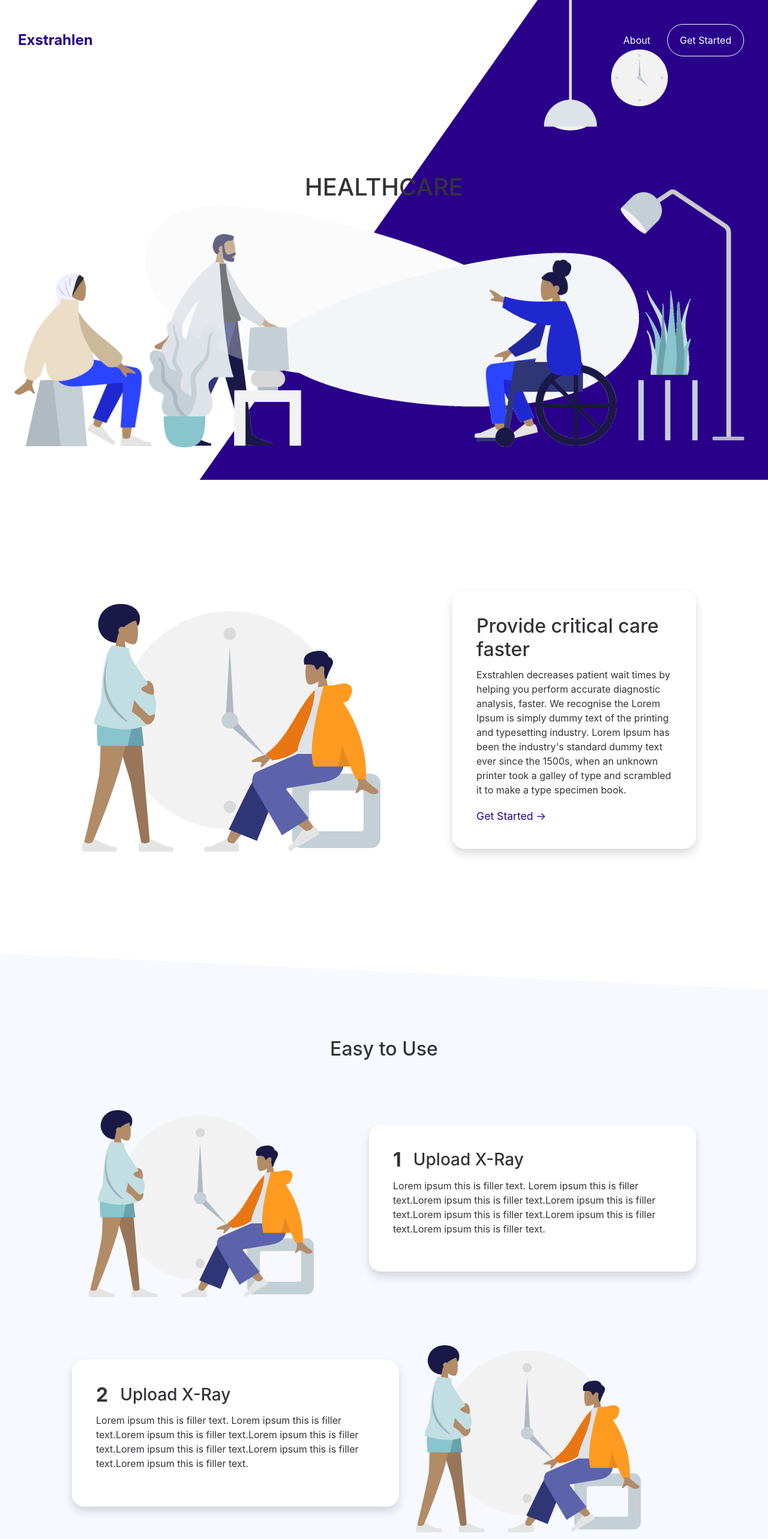
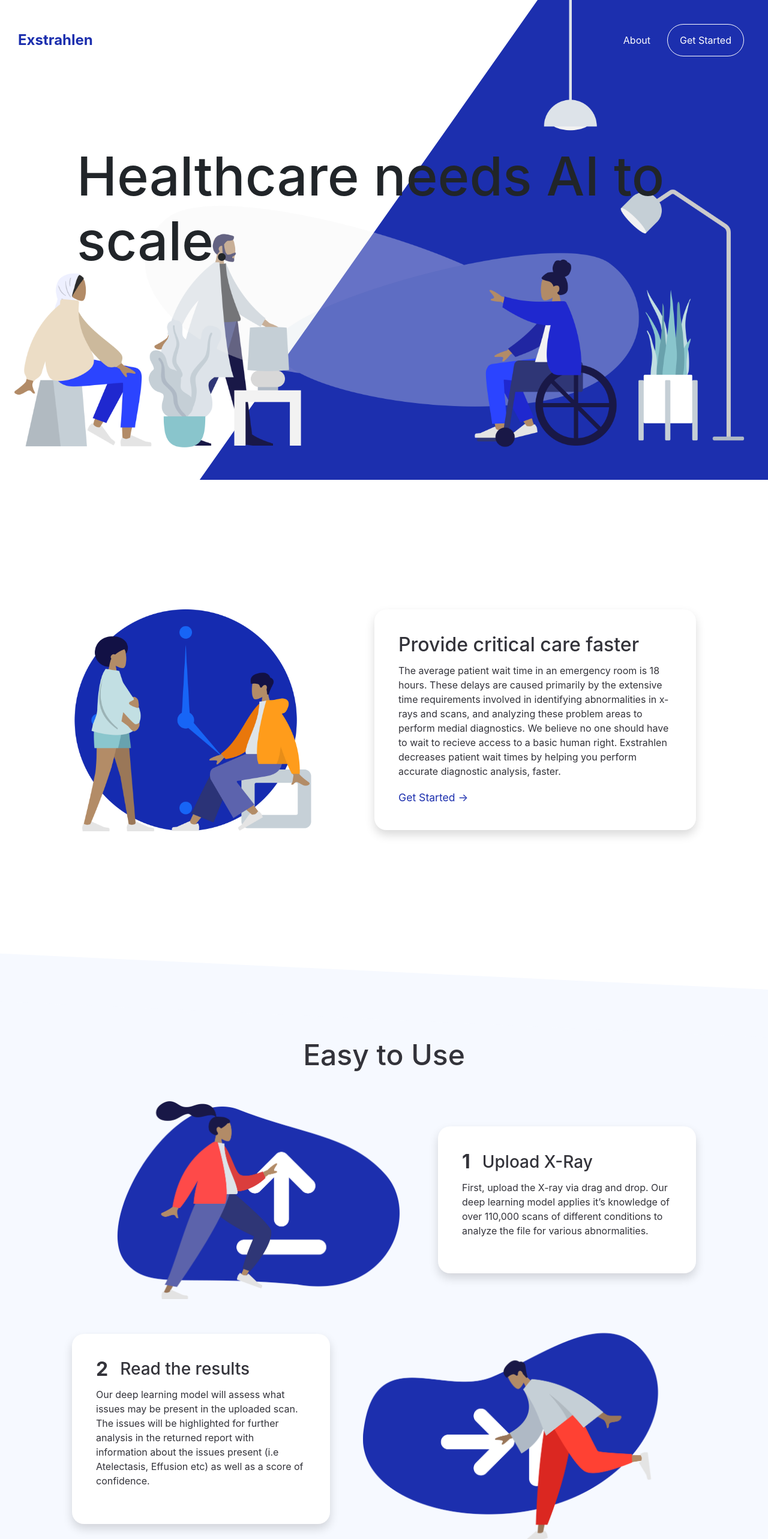
Before and after one commit to shivampandey1/Exstrahlen, a Vue app: page / in a window 1280 px wide. Shown: the top 2566 px of the page at 60% size. Built offline with nearby package versions, Linux system fonts and the light colour scheme.

Commit message:
Add files via upload
Near Final Commit

```diff
--- a/package.json
+++ b/package.json
@@ -9,6 +9,7 @@
   "dependencies": {
     "bootstrap": "^4.3.1",
     "bootstrap-vue": "^2.1.0",
+    "core-js": "^3.3.2",
     "rellax": "^1.10.0",
     "vue": "^2.6.10",
     "vue-rellax": "^0.1.0",
--- a/src/components/application.vue
+++ b/src/components/application.vue
@@ -15,21 +15,21 @@
     <div class="container">
       <div class="row">
         <div class="col">
-          <img src='../assets/first.png'>
+          <div class="img"><img src='../assets/first.png'></div>
           <div class="writing">
             <h4>What it is</h4>
             <p>Erstrahlen is a system that assists radiologists in analyzing chest x-rays and helps them make recommendations more accurately. Exstrahlen also improves turnaround times and helps patients receive the care they need.</p>
           </div>
         </div>
         <div class="col">
-          <img src='../assets/how.png'>
+          <div class="img"><img src='../assets/how.png'></div>
           <div class="writing">
             <h4>How it works</h4>
             <p>Erstrahlen utilizes a vue front-end to process your <i>drag & dropped</i> x-ray file. Once you upload a scan, Exstrahlen feeds your X-ray into our CNN hosted by Google Cloud where it assesses the scan based on a training set of 117000 images to provide an accurate analysis.</p>
           </div>
         </div>
         <div class="col">
-          <img src='../assets/what.png'>
+          <div class="img"><img src='../assets/what.png'></div>
           <div class="writing">
             <h4>What the results say</h4>
             <p>Exstrahlen tells you what chest diseases it sees in the X-ray provided, if it finds any at all. It also shows how confident it is in each prediction it makes so that doctors can assess how much weight to give to the analysis.</p>
@@ -122,7 +122,7 @@ export default {
 
   .upload {
     height: 50vh;
-    background-color: rgba(41, 0, 138, 1);
+    background-color: rgb(28, 47, 174) !important;
     display: flex;
     justify-content: center;
     align-items: center;
@@ -171,9 +171,12 @@ export default {
     align-items: stretch;
   }
 
-  .col > img {
-    max-width: 100% !important;
-    height: 300px;
+  .img {
+    height: 250px
+  }
+
+  .img > img {
+    width: 100% !important;
   }
 
   .col {
@@ -183,7 +186,8 @@ export default {
   }
 
   .container {
-    margin: 90px;
+    margin-top: 50px;
+    padding-bottom: 100px;
   }
 
   .writing {
--- a/src/components/first-page.vue
+++ b/src/components/first-page.vue
@@ -5,15 +5,15 @@
     <div class="second">
       <div class="inner">
         <div class="image">
-          <img src='../assets/clock.png'>
+          <img src='../assets/clock2.png'>
         </div>
         <div class="text">
           <!-- <div class="stat">
             <h3>The average patient spends <span class="num">18 hours</span> in the emergency room</h3>
           </div> -->
           <div class="copy shadow">
-            <h2>Provide critical care faster</h2>
-            <p>Exstrahlen decreases patient wait times by helping you perform accurate diagnostic analysis, faster. We recognise the Lorem Ipsum is simply dummy text of the printing and typesetting industry. Lorem Ipsum has been the industry's standard dummy text ever since the 1500s, when an unknown printer took a galley of type and scrambled it to make a type specimen book.</p>
+            <h2 data-aos="fade-up">Provide critical care faster</h2>
+            <p>The average patient wait time in an emergency room is 18 hours. These delays are caused primarily by the extensive time requirements involved in identifying abnormalities in x-rays and scans, and analyzing these problem areas to perform medial diagnostics. We believe no one should have to wait to recieve access to a basic human right. Exstrahlen decreases patient wait times by helping you perform accurate diagnostic analysis, faster.</p>
             <router-link to='/application'><a class="link purple"> Get Started &#8594;</a></router-link>
           </div>
         </div>
@@ -23,26 +23,26 @@
           <h2 class="header">Easy to Use</h2>
           <div class="step">
             <div class="col">
-              <img src='../assets/clock.png'>
+              <img src='../assets/upload.png'>
             </div>
             <div class="col copy shadow">
               <div class="title">
                 <h2><strong>1</strong></h2>
                 <h3>Upload X-Ray</h3>
               </div>
-              <p>Lorem ipsum this is filler text. Lorem ipsum this is filler text.Lorem ipsum this is filler text.Lorem ipsum this is filler text.Lorem ipsum this is filler text.Lorem ipsum this is filler text.Lorem ipsum this is filler text.</p>
+              <p>First, upload the X-ray via drag and drop. Our deep learning model applies it’s knowledge of over 110,000 scans of different conditions to analyze the file for various abnormalities.</p>
             </div>
           </div>
           <div class="step">
             <div class="col copy shadow">
               <div class="title">
                 <h2><strong>2</strong></h2>
-                <h3>Upload X-Ray</h3>
+                <h3>Read the results</h3>
               </div>
-              <p>Lorem ipsum this is filler text. Lorem ipsum this is filler text.Lorem ipsum this is filler text.Lorem ipsum this is filler text.Lorem ipsum this is filler text.Lorem ipsum this is filler text.Lorem ipsum this is filler text.</p>
+              <p>Our deep learning model will assess what issues may be present in the uploaded scan. The issues will be highlighted for further analysis in the returned report with information about the issues present (i.e Atelectasis, Effusion etc) as well as a score of confidence.</p>
             </div>
             <div class="col">
-              <img src='../assets/clock.png'>
+              <img src='../assets/download.png'>
             </div>
           </div>
           <router-link to='/application'><b-button link class="link purple final-cta">Start improving care &#8594;</b-button></router-link>
@@ -65,7 +65,7 @@ export default {
 }
 </script>
 
-<style>
+<style scoped>
 a:hover {
   text-decoration: none !important;
 }
@@ -76,11 +76,12 @@ h1, h2, h3, p {
 }
 
 .header {
-  padding-bottom: 50px;
+  padding-bottom: 40px;
+  font-size: 3rem;
 }
 
 .purple {
-  color: rgba(41, 0, 138, 1) !important;
+  color: rgb(28, 47, 174) !important;
 }
 
 .inner {
@@ -102,7 +103,7 @@ h1, h2, h3, p {
 }
 
 img {
-  max-width: 900px;
+  max-width: 400px;
 }
 
 .text {
@@ -148,7 +149,7 @@ img {
   display: flex;
   text-align: left;
   align-items: center;
-  padding-bottom: 50px;
+  padding-bottom: 20px;
 }
 
 .title {
@@ -162,19 +163,27 @@ img {
 }
 
 .col > img{
-  max-width: 400px;
+  max-width: 500px;
+  margin: 0 40px;
 }
 
 .final-cta {
   margin-bottom: 60px;
-  padding: 20px 35px !important;
-  background-color: rgba(246, 249, 255) !important;
+  padding: 10px 25px !important;
+  background-color:white;
+  border-radius: 25px;
   font-size: 1.4rem !important;
   border: none !important;
+  -webkit-box-shadow: 0px 10px 15px 0px rgba(218,224,236,0.5);
+  -moz-box-shadow: 0px 10px 15px 0px rgba(218,224,236,0.5);
+  box-shadow: 0px 10px 15px 0px rgba(218,224,236,0.5);
+  transition: 0.25s;
 }
 
 .final-cta:hover {
-  font-size: 1.5rem !important;
+  font-size: 1.45rem !important;
+  background-color: transparent;
+  transition: 0.25s;
 }
 
 </style>
--- a/src/components/main.vue
+++ b/src/components/main.vue
@@ -3,7 +3,7 @@
     <div class="side-slant">
     </div>
     <div class="header-text">
-      <h1>HEALTHCARE</h1>
+      <h1 class="title-server" data-aos="fade-up"> Healthcare needs AI to scale. </h1>
     </div>
   </div>
 </template>
@@ -20,12 +20,17 @@ export default {
 #intro {
   width: 100vw;
   height: 100vh;
-  background-image: url('../assets/main.png');
+  background-image: url('../assets/main3.png');
   background-size: contain;
   background-position: center;
   background-repeat: no-repeat;
   display: flex;
-  justify-content: center;
+}
+
+
+.title-server {
+  display: inline-block;
+  font-size: 90px;
 }
 
 .side-slant {
@@ -35,13 +40,14 @@ export default {
   display: inline-block;
   padding: 1em 5em 1em 1em;
   overflow: hidden;
-  background-color: rgba(41, 0, 138, 1);
+  background-color: rgb(28, 47, 174);
   clip-path: polygon(70% 0, 100% 0, 100% 100%, 26% 100%);
   width: 100vw;
 }
 
 .header-text {
-  margin-top: 36vh;
+  margin-top: 30vh;
   position: absolute;
+  margin-left: 10vw;
 }
 </style>
--- a/src/components/nav.vue
+++ b/src/components/nav.vue
@@ -40,6 +40,11 @@ export default {
 </script>
 
 <style scoped>
+
+* {
+  text-decoration: none !important;
+}
+
 .navbar {
   padding: 30px;
   background-color: transparent;
@@ -51,7 +56,13 @@ export default {
 
 .navbar-brand {
   font-size: 1.5rem;
-  color: rgba(41, 0, 138, 1) !important;
+  color: rgb(28, 47, 174) !important;
+  transition: 0.25s;
+}
+
+.navbar-brand:hover {
+  font-size: 1.6rem;
+  transition: 0.25s;
 }
 
 #white  {
@@ -65,6 +76,13 @@ export default {
 
 .margin {
   margin: 10px;
+  transition: 0.25s;
+}
+
+.margin:hover {
+  margin: 10px;
+  font-size: 1.1em;
+  transition: 0.25s;
 }
 
 .navbar-nav {
@@ -77,10 +95,15 @@ a {
 
 .btn-outline {
   border-color: white !important;
+  text-decoration: none;
+  transition: 0.25s;
 }
 
 .btn:hover {
   background-color: transparent !important;
+  font-size: 1.1em;
+  transition: 0.25s;
   padding: auto 15px;
 }
+
 </style>
--- a/src/main.js
+++ b/src/main.js
@@ -8,18 +8,24 @@ import router from './router/index'
 
 import 'bootstrap/dist/css/bootstrap.css'
 import 'bootstrap-vue/dist/bootstrap-vue.css'
+import AOS from 'aos';
+import 'aos/dist/aos'
 
 window.Vue = require('vue')
 
 Vue.use(BootstrapVue)
 Vue.use(VueRouter)
-// Vue.use(VueRellax)
+    // Vue.use(VueRellax)
 
 Vue.config.productionTip = false
 
 new Vue({
-  el: '#app',
-  router,
-  template: '<App/>',
-  components: { App }
+    created() {
+        AOS.init
+        console.log('Works!')
+    },
+    el: '#app',
+    router,
+    template: '<App/>',
+    components: { App }
 })
```
Also changed, not shown: 2 other files (tests, documents, lock files or other folders).
